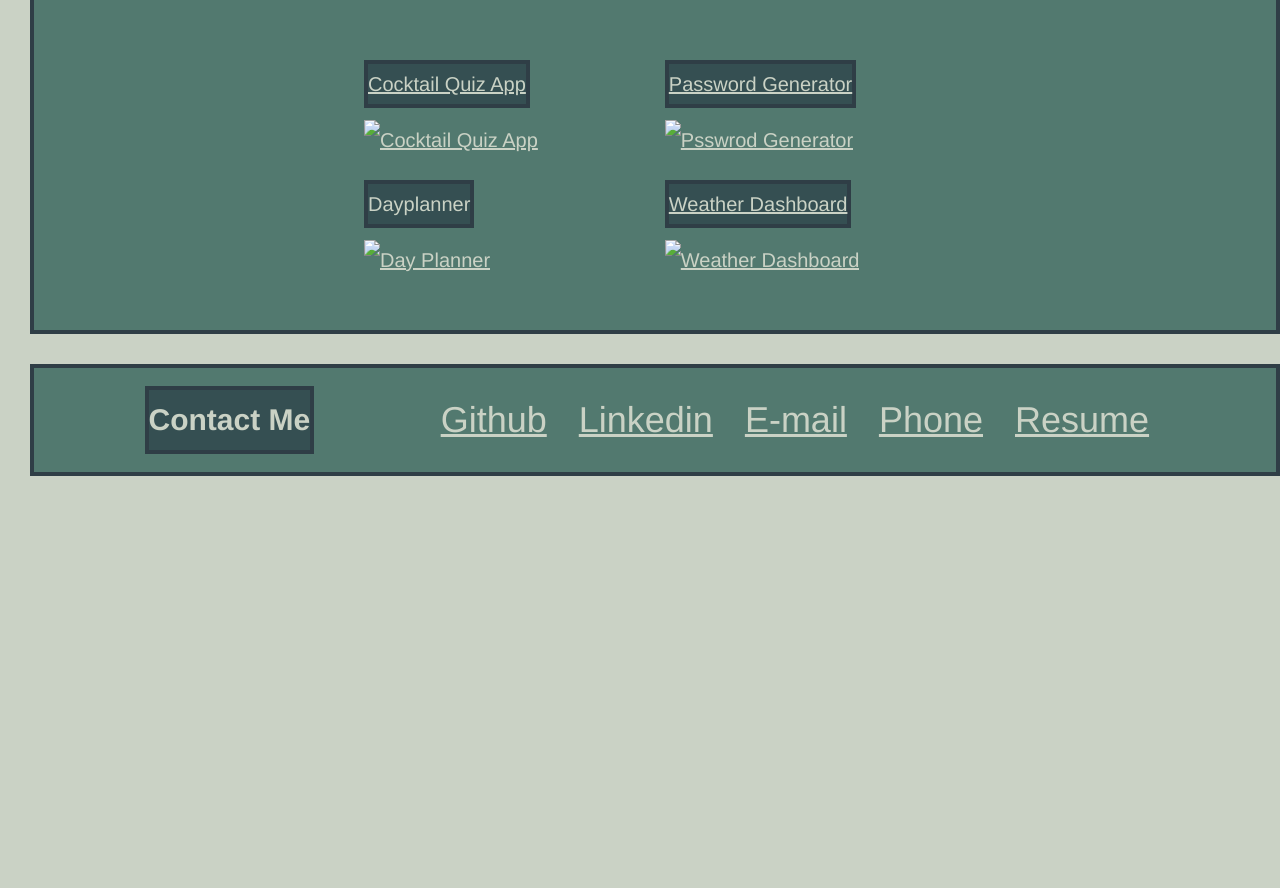
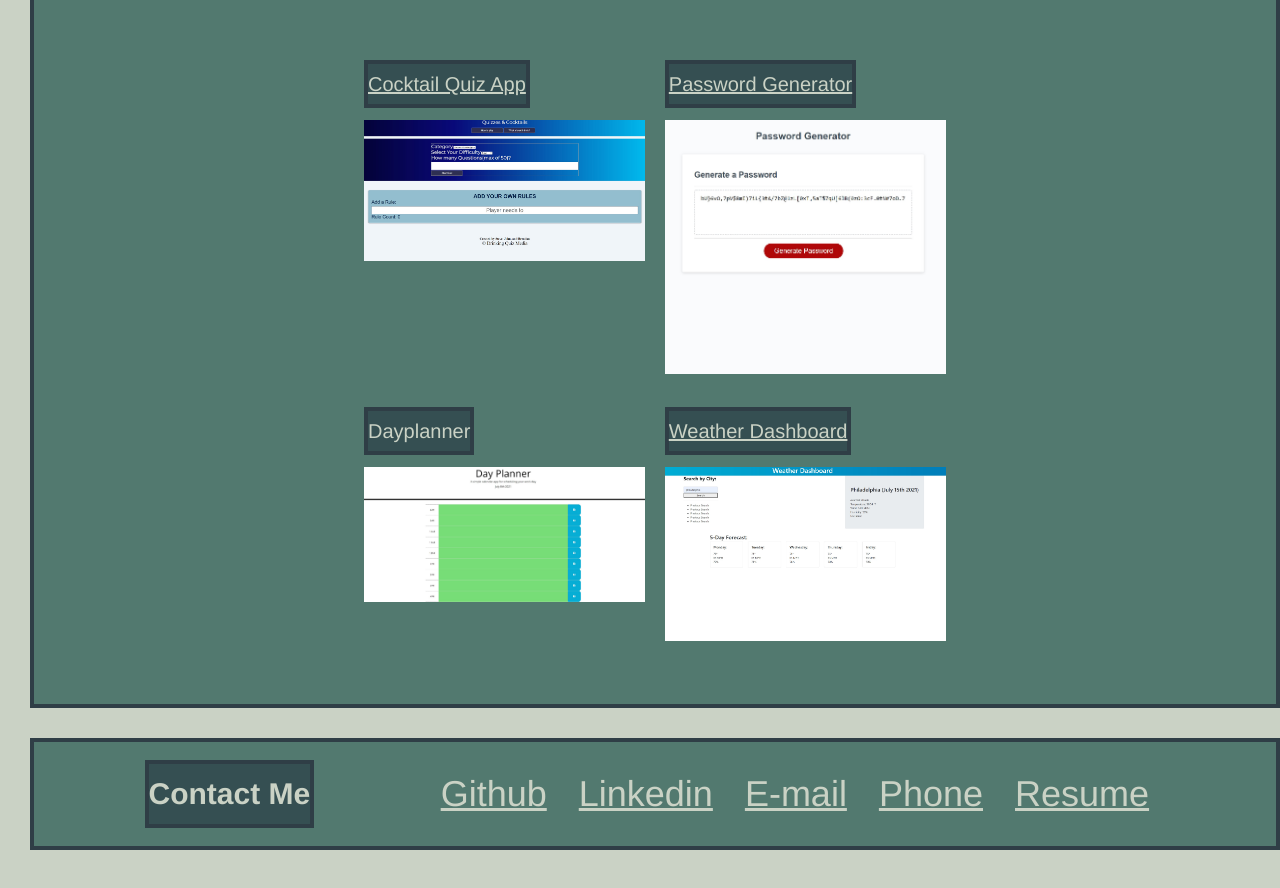
Before and after one commit to dearg-amadaun/02-advanced-css-homework, a plain HTML site: page index.html in a window 1280 px wide. Shown: the part 1000-1888 px from the top of the page. Before the commit the page ends 1556 px from the top, so only its background shows below. Drawn offline with Linux system fonts and the light colour scheme; the site is published under a folder, as on GitHub Pages, so addresses that start at the root find nothing.

Commit message:
fix broken images

```diff
--- a/index.html
+++ b/index.html
@@ -36,25 +36,25 @@
         <div class="column">
         <figcaption><a href="https://github.com/sf487552/Group-Project-1" title="Git Repository">Cocktail Quiz App</a></figcaption>
         <a href="https://sf487552.github.io/Group-Project-1/"title="Launch App">
-        <img src="/assets/images/quizzesandcocktails.jpg" style="width:100%"alt="Cocktail Quiz App"></a>
+        <img src="./assets/images/quizzesandcocktails.jpg" style="width:100%"alt="Cocktail Quiz App"></a>
        </div>
 
        <div class="column">
         <figcaption><a href="https://github.com/dearg-amadaun/03-javascript-homework-passgenerator" title="Git Repository">Password Generator</a></figcaption>
         <a href="https://dearg-amadaun.github.io/03-javascript-homework-passgenerator/"title="Launch App">
-        <img src="/assets/images/passgen.jpg" style="width:100%"alt="Psswrod Generator"></a>
+        <img src="./assets/images/passgen.jpg" style="width:100%"alt="Psswrod Generator"></a>
        </div>
 
        <div class="column">
         <figcaption><a href="https://github.com/dearg-amadaun/05-API-Dayplanner-Homework" title="Git Repository"></a>Dayplanner</figcaption>
         <a href="https://github.com/dearg-amadaun/05-API-Dayplanner-Homework" title="Launch App">
-        <img src="/assets/images/dayplanner.jpg" style="width:100%"alt="Day Planner"></a>
+        <img src="./assets/images/dayplanner.jpg" style="width:100%"alt="Day Planner"></a>
        </div>
 
        <div class="column">
         <figcaption><a href="https://github.com/dearg-amadaun/06-API-WeatherDashboard-Homework" title="Git Repository">Weather Dashboard</a></figcaption>
         <a href="https://dearg-amadaun.github.io/06-API-WeatherDashboard-Homework/" title="Launch App">
-        <img src="/assets/images/weatherdash.jpg" style="width:100%"alt="Weather Dashboard"></a>
+        <img src="./assets/images/weatherdash.jpg" style="width:100%"alt="Weather Dashboard"></a>
        </div>
 
       </div>
```
